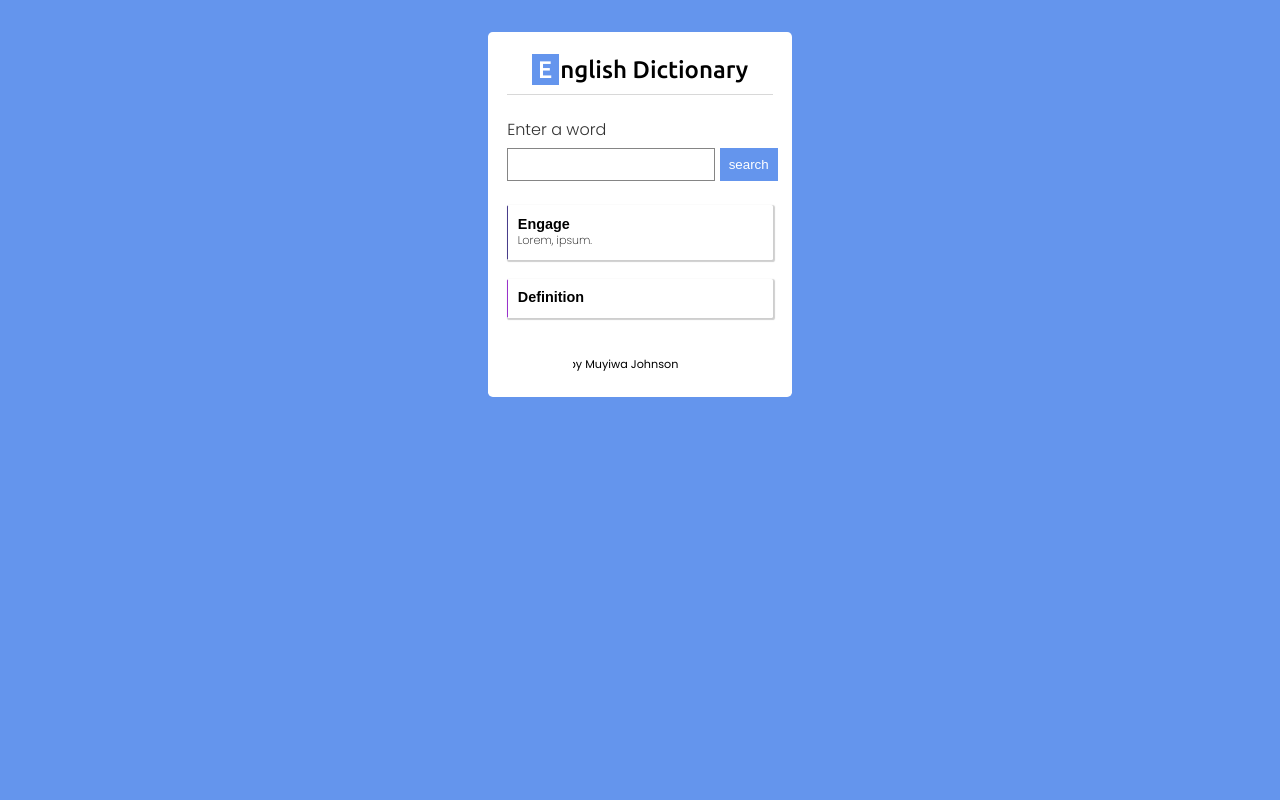
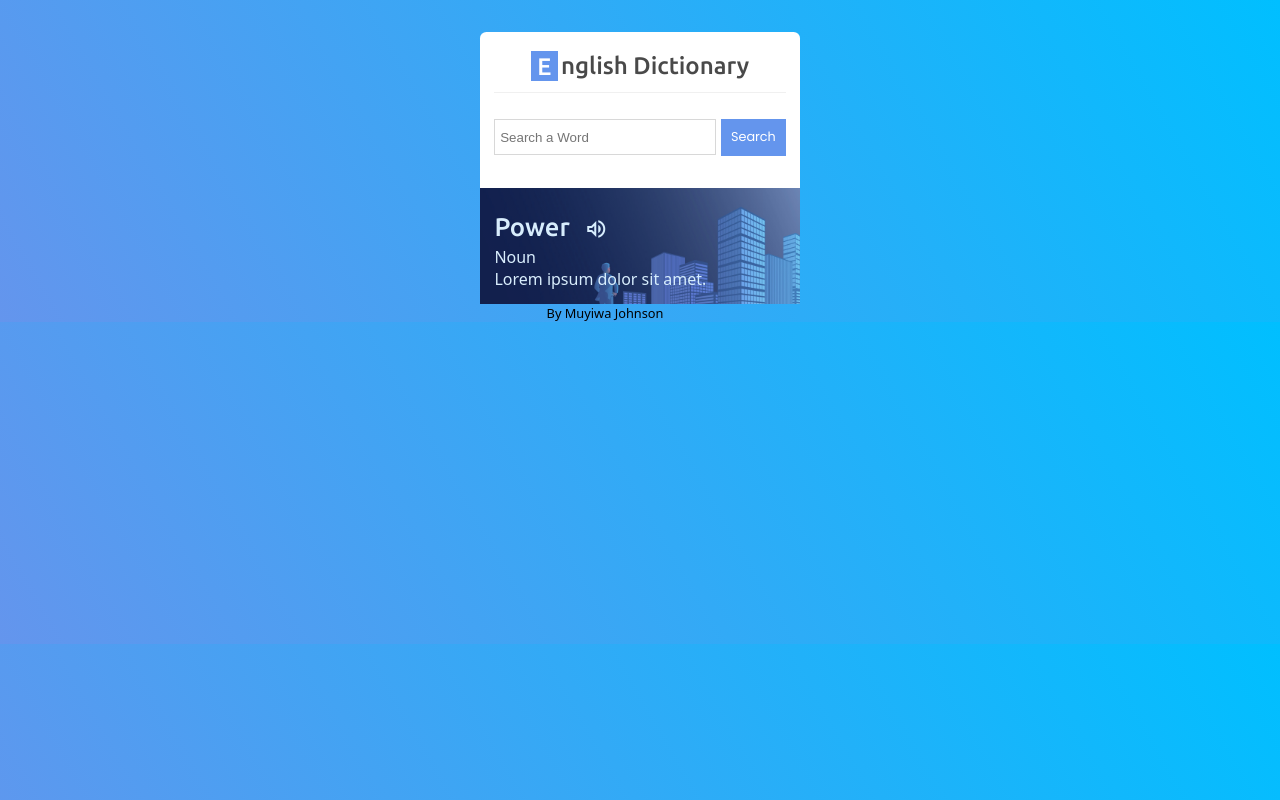
Before and after one commit to codewithjohnson/Dictionary-App, a React (Vite) app in the folder Dictionary/: page / in a window 1280 px wide. Built offline with nearby package versions, Linux system fonts and the light colour scheme.

Commit message:
total rebuild

```diff
--- a/Dictionary/index.html
+++ b/Dictionary/index.html
@@ -4,7 +4,16 @@
     <meta charset="UTF-8" />
     <meta name="viewport" content="width=device-width, initial-scale=1.0" />
     <title>Dictionary App</title>
-    <link rel="stylesheet" href="https://fonts.googleapis.com/css2?family=Material+Symbols+Sharp:opsz,wght,FILL,GRAD@20,500,0,0" />
+    <link rel="preconnect" href="https://fonts.googleapis.com" />
+    <link rel="preconnect" href="https://fonts.gstatic.com" crossorigin />
+    <link
+      href="https://fonts.googleapis.com/css2?family=Ubuntu:wght@500&display=swap"
+      rel="stylesheet"
+    />
+    <link
+      rel="stylesheet"
+      href="https://fonts.googleapis.com/css2?family=Material+Symbols+Outlined:opsz,wght,FILL,GRAD@48,400,0,0"
+    />
   </head>
   <body>
     <div id="root"></div>
--- a/Dictionary/src/App.css
+++ b/Dictionary/src/App.css
@@ -1,122 +1,150 @@
-@import url("https://fonts.googleapis.com/css2?family=Ubuntu&display=swap");
-@import url("https://fonts.googleapis.com/css2?family=Source+Sans+Pro&display=swap");
-@import url("https://fonts.googleapis.com/css2?family=Poppins:wght@100;200;300;400;500&display=swap");
-@import url("https://fonts.googleapis.com/css2?family=Ubuntu:wght@500&display=swap");
-
+@import url("https://fonts.googleapis.com/css2?family=Poppins:ital,wght@0,100;0,400;0,500;0,600;1,200&display=swap");
 * {
   margin: 0;
+  border: 0;
   padding: 0;
-  border: 0;
   box-sizing: border-box;
 }
 body {
+  background: linear-gradient(60deg, cornflowerblue, deepskyblue);
   display: flex;
+  flex-direction: column;
   justify-content: center;
   align-items: center;
   font-family: system-ui, -apple-system, BlinkMacSystemFont, "Segoe UI", Roboto,
     Oxygen, Ubuntu, Cantarell, "Open Sans", "Helvetica Neue", sans-serif;
-  font-family: "Poppins", sans-serif;
-
-  background-color: cornflowerblue;
 }
 
-.Home {
+.container {
+  width: 20rem;
+  margin-top: 2rem;
+  border-radius: 0.2rem;
+}
+
+/* STYLING THE ABOVE CONTENTS */
+.above {
   display: flex;
   flex-direction: column;
   justify-content: center;
   align-items: center;
-  font-family: "Source Sans Pro", sans-serif;
-  margin: 0 auto;
-  margin-top: 2rem;
-  overflow: hidden;
   background-color: white;
-  padding: 1.5rem 1.2rem;
-  border-radius: 0.3rem;
-  width: 19rem;
+  padding: 0.9rem;
+  border-top-left-radius: 0.4rem;
+  border-top-right-radius: 0.4rem;
+}
+.title {
+  font-family: "Ubuntu", sans-serif;
+  text-align: center;
+  color: rgba(0, 0, 0, 0.712);
+  text-transform: capitalize;
+  line-height: 1.7;
+  width: 100%;
+  border-bottom: 1px solid rgba(128, 128, 128, 0.123);
+  padding-bottom: 0.3rem;
+  user-select: none;
+}
+.title::first-letter {
+  background-color: cornflowerblue;
+  color: white;
+  padding: 0.1rem 0.4rem;
+  margin-right: 0.2rem;
 }
 
-/* ----------------------HEAD START---------------------- */
-.head {
+.inputs_container {
   width: 100%;
-  padding-bottom: 0.6rem;
-  border-bottom: 1px solid rgba(0, 0, 0, 0.151);
-  font-family: "Ubuntu", sans-serif;
-  margin-bottom: 0.5rem;
-}
-
-.head__title {
-  color: rgb(0, 0, 0);
-  text-align: center;
-  user-select: none;
-}
-
-.head__title::first-letter {
-  background-color: darkslateblue;
-  background-color: cornflowerblue;
-  margin-right: 0.1rem;
-  color: white;
-  padding: 0.1rem 0.4rem;
-}
-
-/* ------------ INPUT CONTAINER START--------------------------- */
-.input__containers {
-  width: 100%;
-  margin-top: 0.9rem;
   display: flex;
   justify-content: space-between;
   align-items: center;
+  margin-top: 1.6rem;
+  margin-bottom: 1.1rem;
 }
 
-.text__input {
+.input_box {
+  margin-right: 0.3rem;
   width: 80%;
-  margin-right: 0.3rem;
-}
-.text__input > input {
-  border: 1px solid rgba(0, 0, 0, 0.479);
-  width: 100%;
-  outline: none;
-  padding: 0.5rem;
-  margin-top: 0.4rem;
-}
-.label {
-  color: rgba(0, 0, 0, 0.808);
-  font-family: "Poppins", sans-serif;
-  font-weight: 300;
 }
 
-.btn {
-  width: 20%;
-  align-self: end;
+.input_box input {
+  width: 100%;
+  padding: 0.6rem 0.3rem;
+  border: 1px solid rgba(0, 0, 0, 0.151);
+  margin-right: 0.4rem;
+  outline: none;
 }
 
-.btn .submit__btn {
+.submit_btn {
+  font-family: "Poppins", sans-serif;
+  border: 1px solid cornflowerblue;
+  padding: 0.55rem;
   background-color: cornflowerblue;
   color: white;
-  outline: none;
-  padding: 0.5rem;
-  border: 1px solid cornflowerblue;
+  font-size: 0.8rem;
+  font-weight: 400;
   cursor: pointer;
 }
-.submit__btn:hover {
+
+.submit_btn:hover {
   background-color: darkslateblue;
   border-color: darkslateblue;
   color: white;
 }
-/* ----------------- SIGNATURE CONTAINER  START----------------- */
-.signature_container {
-  display: flex;
-  justify-content: space-between;
-  align-items: center;
-  margin-left: 2rem;
-  overflow: hidden;
-  margin-top: 1.2rem;
+
+/* STYLING WORD CONTAINER */
+.word_container {
+  color: white;
+  background: url("./assets/cool.jpg");
+  background-size: contain;
+  background-size: cover;
+  background-position: center;
+  background-repeat: no-repeat;
+  opacity: 0.8;
+  border: none;
+  padding: 0.9rem;
+
 }
 
-.signature {
-  animation: AnimateText 15s linear infinite;
-  font-size: 0.7rem;
-  font-family: "Poppins", sans-serif;
+.word_sound {
+  display: flex;
+  margin-top: 0.6rem;
+}
+
+.word_title {
+  font-family: "Ubuntu", sans-serif;
+  font-size: 1.6rem;
+  margin-right: 0.6rem;
+}
+
+.word_sound > .word_play {
   user-select: none;
+  display: flex;
+  justify-content: center;
+  align-items: center;
+  cursor: pointer;
+  padding: 0.3rem;
+  border-radius: 50%;
+  font-size: 1.5rem;
+}
+.word_sound > .word_play:hover {
+  background-color: white;
+  color: blue;
+}
+
+/* STYLING BELOW CONTENTS */
+
+.footer {
+  overflow: hidden;
+  display: flex;
+  justify-content: center;
+  align-items: center;
+  margin-left: 4rem;
+  user-select: none;
+}
+
+.text {
+  animation: AnimateText 10s linear infinite;
+  font-size: 0.8rem;
+  font-weight: 200;
+  text-transform: capitalize;
 }
 
 @keyframes AnimateText {
@@ -125,46 +153,11 @@ body {
   }
 }
 
-/*-----------------OUTPUT CONTAINER STYLING------------------- */
-.output__containers {
-  margin-top: 1.5rem;
-  font-family: "Poppins", sans-serif;
-  font-size: 0.8rem;
-  width: 100%;
-}
-
-.words {
-  padding: 0.6rem;
-  box-shadow: 1px 1px 1px 1px rgba(0, 0, 0, 0.192);
-  border-radius: 0.1rem;
-  margin-bottom: 1.2rem;
-  border: 1px solid transparent;
-}
-.word {
-  border-left-color:darkslateblue;
-}
-.what__word {
-  display: flex;
-  flex-direction: column;
-}
-.word__title,
-.definition__title {
-  font-size: 0.9rem;
-  font-family: "Ubuntu Condensed", sans-serif;
-  font-weight: bold;
-}
-
-.partOfSpeech_phonetics {
-  font-weight: 200;
-  font-size: 0.7rem;
-}
-/* STYLING DEFINITIONS */
-.definition {
-  border-left-color:darkorchid;
-}
-
 @media screen and (max-width: 480px) {
-  .Home {
-    width: 87%;
+  .container {
+    width: 18rem;
+  }
+  .title {
+    font-size: 1.47rem;
   }
 }
--- a/Dictionary/src/components/Home.jsx
+++ b/Dictionary/src/components/Home.jsx
@@ -1,38 +1,38 @@
 import React from "react";
-import { useState } from "react";
-// <span class="material-symbols-sharp">close</span>
+import "../App.css";
+
 const Home = () => {
   return (
-    <div className="Home">
-      <div className="head">
-        <h2 className="head__title">English Dictionary</h2>
-      </div>
-      <div className="input__containers">
-        <div className="text__input">
-          <label htmlFor="text" className="label">
-            Enter a word
-          </label>
-          <input type="text" name="text" />
-        </div>
-        <div className="btn">
-          <button className="submit__btn">search</button>
+    <div className="container">
+      <div className="above">
+        <h2 className="title">english dictionary</h2>
+        <div className="inputs_container">
+          <div className="input_box">
+            <input type="text" placeholder="Search a Word" />
+          </div>
+          <div className="btn">
+            <button className="submit_btn">Search</button>
+          </div>
         </div>
       </div>
-      <div className="output__containers">
-        <div className="words word">
-          <div className="what__word">
-            <span className="word__title">Engage</span>
-            <span className="partOfSpeech_phonetics">Lorem, ipsum.</span>
-          </div>
-          <div className="say"></div>
+      <div className="word_container">
+        <div className="word_sound">
+          <span className="word_title">Power</span>
+          <span className="word_play">
+            <span class="material-symbols-outlined">volume_up</span>
+          </span>
         </div>
-        <div className="words definition">
-         <span className="definition__title">Definition</span>
+        <div className="partOfSpeech_definition">
+          <p className="part">Noun</p>
+          <p className="definition">Lorem ipsum dolor sit amet.</p>
         </div>
       </div>
 
-      <div className="signature_container">
-        <p className="signature">Designed by Muyiwa Johnson</p>
+
+      <div className="below">
+        <div className="footer">
+          <p class="text">Designed by muyiwa johnson</p>
+        </div>
       </div>
     </div>
   );
```
Also changed, not shown: Dictionary/src/assets/cool.jpg (added), Dictionary/src/assets/design-tools.jpg (added).
